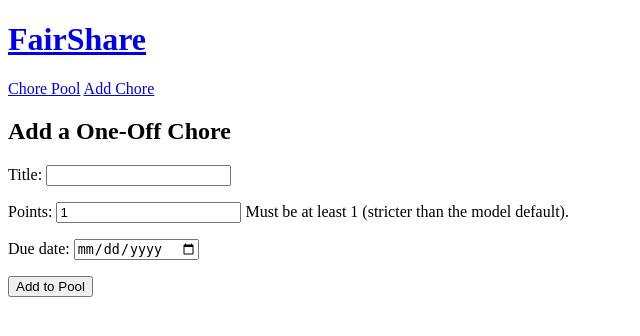
After one commit to salexyun/fairshare, a Django app: page /chores/add/ in a window 1280 px wide. The commit adds this page. Shown: the top 336 px of the page, without its empty margins (0-640 px from the left). Run offline with Django 5.2, Linux system fonts and the light colour scheme.

Commit message:
Add one-off chore form (backlog task #5)
- AddOneOffChoreForm (title, points >= 1, optional due_date) creates a
  one-off Chore (recurrence=NONE) and its ChoreInstance together
- add_chore view/template at /chores/add/, linked from the nav
- Redirects into the pool on success with a confirmation message
- Tests: empty-form GET, valid create (with/without due date), new
  chore appears in the open pool, missing title and zero points rejected
- Verified manually via curl: clean 302 + Location: /pool/ + success
  message cookie

Co-Authored-By: Claude Sonnet 5 <noreply@anthropic.com>
Claude-Session: https://claude.ai/code/session_01MUg5VxtzwxpfbScRLQ9uyh

```diff
--- /dev/null
+++ b/chores/forms.py
@@ -0,0 +1,31 @@
+from django import forms
+
+from .models import Chore, ChoreInstance
+
+
+class AddOneOffChoreForm(forms.Form):
+    """Add an ad-hoc chore straight into the pool.
+
+    Under the hood this still creates a one-off Chore (recurrence=NONE)
+    plus its single ChoreInstance, but the form presents it as one step.
+    """
+
+    title = forms.CharField(max_length=200)
+    points = forms.IntegerField(
+        min_value=1,
+        initial=1,
+        help_text="Must be at least 1 (stricter than the model default).",
+    )
+    due_date = forms.DateField(
+        required=False, widget=forms.DateInput(attrs={"type": "date"})
+    )
+
+    def save(self):
+        chore = Chore.objects.create(
+            title=self.cleaned_data["title"],
+            points=self.cleaned_data["points"],
+            recurrence=Chore.Recurrence.NONE,
+        )
+        return ChoreInstance.objects.create(
+            chore=chore, due_date=self.cleaned_data.get("due_date")
+        )
--- /dev/null
+++ b/chores/templates/chores/add_chore.html
@@ -0,0 +1,12 @@
+{% extends "chores/base.html" %}
+
+{% block title %}Add a Chore — FairShare{% endblock %}
+
+{% block content %}
+    <h2>Add a One-Off Chore</h2>
+    <form method="post">
+        {% csrf_token %}
+        {{ form.as_p }}
+        <button type="submit">Add to Pool</button>
+    </form>
+{% endblock %}
--- a/chores/templates/chores/base.html
+++ b/chores/templates/chores/base.html
@@ -9,6 +9,7 @@
         <h1><a href="{% url 'chores:person_picker' %}">FairShare</a></h1>
         <nav>
             <a href="{% url 'chores:chore_pool' %}">Chore Pool</a>
+            <a href="{% url 'chores:add_chore' %}">Add Chore</a>
         </nav>
         {% if current_person %}
             <p>
--- a/chores/urls.py
+++ b/chores/urls.py
@@ -15,4 +15,5 @@ urlpatterns = [
         views.complete_chore,
         name="complete_chore",
     ),
+    path("chores/add/", views.add_chore, name="add_chore"),
 ]
--- a/chores/views.py
+++ b/chores/views.py
@@ -1,6 +1,7 @@
 from django.contrib import messages
 from django.shortcuts import get_object_or_404, redirect, render
 
+from .forms import AddOneOffChoreForm
 from .models import ChoreInstance, Completion, Person
 from .session import clear_current_person, get_current_person, set_current_person
 
@@ -90,3 +91,16 @@ def complete_chore(request, instance_id):
         request, f'Nice work — "{instance.chore.title}" done (+{points} pts).'
     )
     return redirect("chores:chore_pool")
+
+
+def add_chore(request):
+    """Add an ad-hoc one-off chore straight into the pool."""
+    if request.method == "POST":
+        form = AddOneOffChoreForm(request.POST)
+        if form.is_valid():
+            instance = form.save()
+            messages.success(request, f'Added "{instance.chore.title}" to the pool.')
+            return redirect("chores:chore_pool")
+    else:
+        form = AddOneOffChoreForm()
+    return render(request, "chores/add_chore.html", {"form": form})
```
Also changed, not shown: chores/tests.py (+54 -0 lines).
